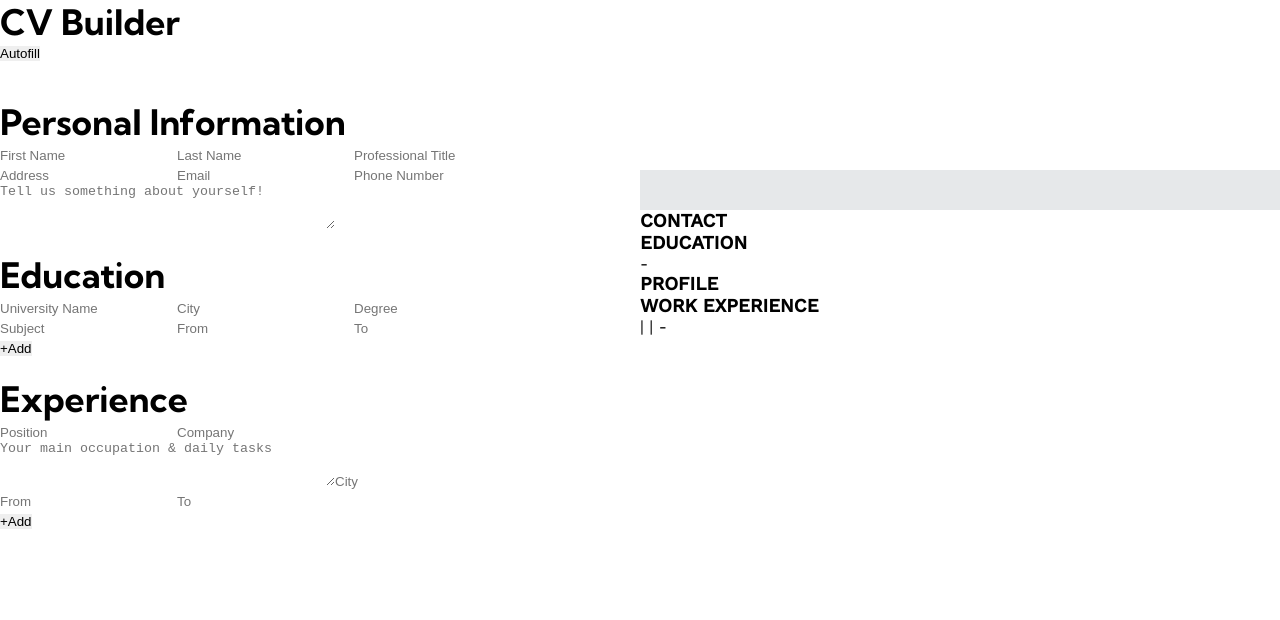
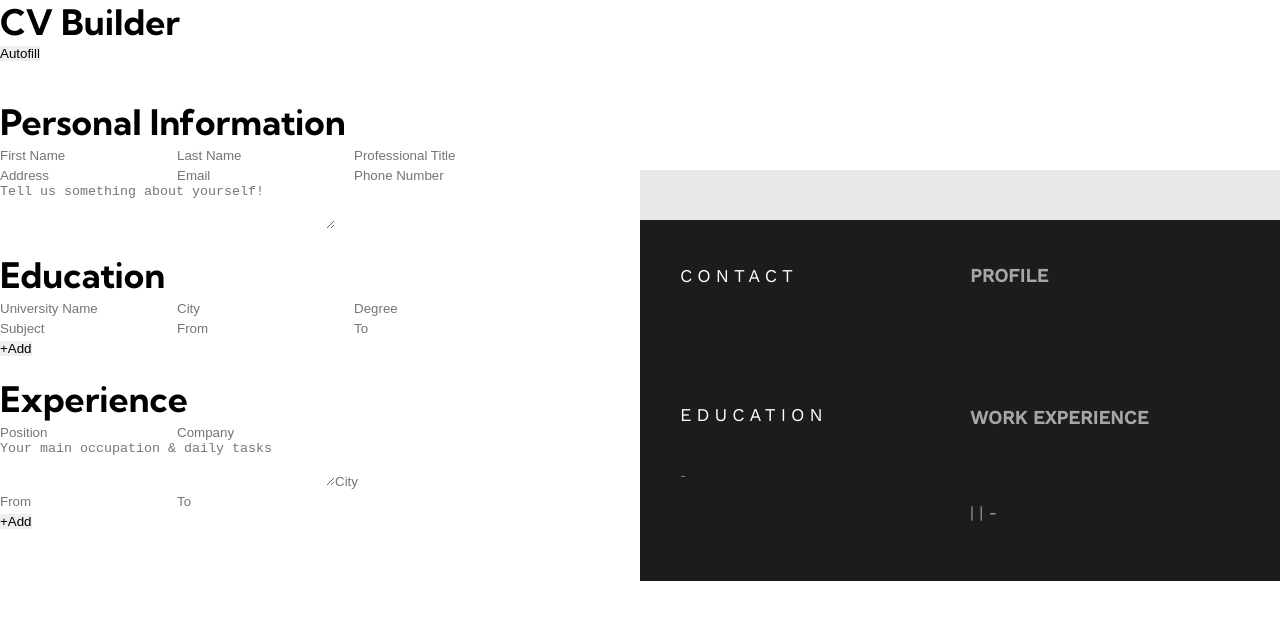
Before and after one commit to tonnykh/cv-application, a React (Create React App) app: page / in a window 1280 px wide. Shown: the top 620 px of the page. Built offline with nearby package versions, Linux system fonts and the light colour scheme.

Commit message:
Add CVPreview sidebar style

```diff
--- a/src/components/Main/CVPreview/components/Contact.js
+++ b/src/components/Main/CVPreview/components/Contact.js
@@ -3,12 +3,11 @@ const Contact = (props) => {
     const { personalInfo } = props;
 
     return (
-        <section>
-            <h3>CONTACT</h3>
+        <div className="contact-item">
             <p>{personalInfo.email}</p>
             <p>{personalInfo.address}</p>
             <p>{personalInfo.phone_number}</p>
-        </section>
+        </div>
     )
 }
 
--- a/src/components/Main/CVPreview/components/Education.js
+++ b/src/components/Main/CVPreview/components/Education.js
@@ -4,14 +4,16 @@ const Education = (props) => {
     console.log(educationItem, "__EDUC___VIEW")
 
     return (
-        <section>
-            <p>{educationItem.degree}</p>
-            <p>{educationItem.subject}</p>
-            <p>{educationItem.university_name}</p>
-            <p>{educationItem.city}</p>
-            <p><span>{educationItem.from}</span>-{educationItem.to}</p>
-        </section>
-    )
+      <div className="education-item">
+        <h4>{educationItem.degree}</h4>
+        <p>{educationItem.subject}</p>
+        <p>{educationItem.university_name}</p>
+        <p>{educationItem.city}</p>
+        <p>
+          <span>{educationItem.from}</span>-{educationItem.to}
+        </p>
+      </div>
+    );
 }
 
 export default Education;
--- a/src/components/Main/CVPreview/components/Header.js
+++ b/src/components/Main/CVPreview/components/Header.js
@@ -3,7 +3,7 @@ const Header = (props) => {
     const { personalInfo } = props
 
     return (
-        <header className="CVPreview-header">
+        <header className="header">
             <h1>
                 <span className="first-name">
                     {personalInfo.first_name.toUpperCase()}
--- a/src/components/Main/CVPreview/components/MainContent.js
+++ b/src/components/Main/CVPreview/components/MainContent.js
@@ -8,12 +8,12 @@ const MainContent = (props) => {
     })
 
     return (
-        <div>
+        <main className="main">
             <h3>PROFILE</h3>
             <p>{personalInfo.description}</p>
             <h3>WORK EXPERIENCE</h3>
             {experienceItems}
-        </div>
+        </main>
     )
 }
 
--- a/src/components/Main/CVPreview/components/Sidebar.js
+++ b/src/components/Main/CVPreview/components/Sidebar.js
@@ -5,43 +5,21 @@ const Sidebar = (props) => {
   const { personalInfo, education } = props;
 
   const educationItems = education.map((educationItem) => {
-        return <Education key={educationItem.id} educationItem={educationItem} />
-    })
+    return <Education key={educationItem.id} educationItem={educationItem} />;
+  });
 
   return (
-        <div>
+    <div className="sidebar">
+      <section className="contact">
+        <h3>CONTACT</h3>
         <Contact personalInfo={personalInfo} />
+      </section>
+      <section className="education">
         <h3>EDUCATION</h3>
         {educationItems}
+      </section>
     </div>
-    )
-}
+  );
+};
 
 export default Sidebar;
-
-
-//  const handleDeleteExperience = (id) => {
-//     setCv((prevState) => {
-//       const newExperience = prevState.experience.filter(
-//         (experienceItem) => experienceItem.id !== id
-//       )
-//       return { ...prevState, experience: [...newExperience] }
-//     })
-//   }
-
-// handleChangeEducation = (e, id) => {
-//         const newEducation = this.state.education.map(educationItem => {
-//             if ( educationItem.id === id ) {
-//                 return { ...educationItem, [e.target.name] : e.target.value };
-//             } else {
-//                 return educationItem;
-//             }
-//         })
-
-//         this.setState({
-//             education: newEducation
-//         }, () => console.log(this.state.education, '1----EDUCATION___'));
-
-//         console.log(id, 'TARGET____ID');
-//         console.log(this.state.education, "EDUCATION______");
-//     }
--- a/src/styles/CVPreview.css
+++ b/src/styles/CVPreview.css
@@ -1,37 +1,111 @@
 .CVPreview {
     font-family: "Work Sans";
+    display: grid;
+    grid-template-columns: 290px 1fr;
+    grid-template-rows: 220px 1fr;
 }
 
-.CVPreview-header > *  {
+
+/* HEADER */
+
+.header {
+    grid-column: 1/3;
+}
+
+.header > *  {
     /* color: red; */
     display: flex;
     align-items: center;
     justify-content: center;
 }
 
-.CVPreview-header h1 {
+.header h1 {
     gap: 40px;
     letter-spacing: 14px;
     font-size: 2.9rem;
     font-weight: 300;
     height: 170px;
-
-
     width: 100%;
     /* color: var(--dark-text-color); */
 }
 
-.CVPreview-header .first-name {
+.header .first-name {
     font-weight: 500;
 }
 
-.CVPreview-header .professional-title {
+.header .professional-title {
     /* color: red; */
     font-family: "Work Sans";
     font-size: 1.125rem;
     font-weight: 300;
-    height: 40px;
+    height: 50px;
     letter-spacing: 3px;
     background-color: var(--bg-color-light);
+}
+
+
+/* SIDEBAR */
+
+.sidebar, .main {
+    display: flex;
+    flex-direction: column;
+    gap: 60px;
+    padding: 45px 40px;
+    background-color: var(--bg-color);
+    color: var(--text-color);
+}
+
+section {
+    display: flex;
+    flex-direction: column;
+    gap: 14px;
+}
+
+section h3 {
+    color: white;
+    font-size: 1.125rem;
+    font-weight: 400;
+    letter-spacing: 5px;
+    margin-bottom: 16px;
+}
+
+/* contact */
+.contact-item {
+    display: flex;
+    flex-direction: column;
+    gap: 14px;
+    font-size: 0.875rem;
+}
+
+/* education */
+.education {
+    gap: 30px;
+}
+
+.education h3 {
+    margin-bottom: 0;
+}
+
+.education-item {
+    display: flex;
+    flex-direction: column;
+    gap: 2px;
+}
+
+.education-item h4 {
+    font-size: 1rem;
+    font-weight: 500;
+    color: white;
+}
+
+.education-item p {
+    font-size: 0.875rem;
+    line-height: 1.8;
+    font-weight: 300;
+}
+
+
+/* MAIN */
+main {
 
 }
```
Lines whose indentation alone changed are shown as unchanged.
